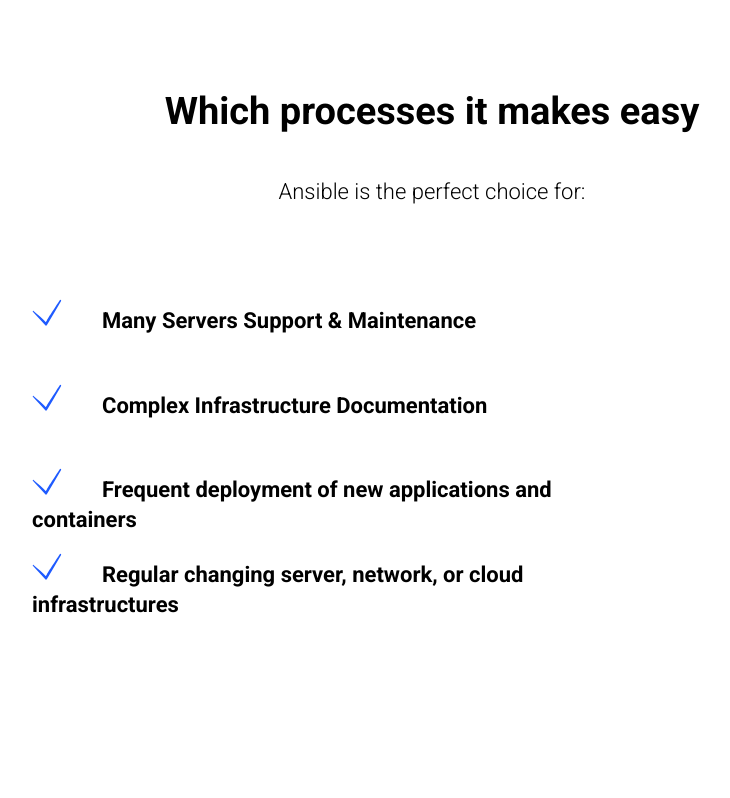
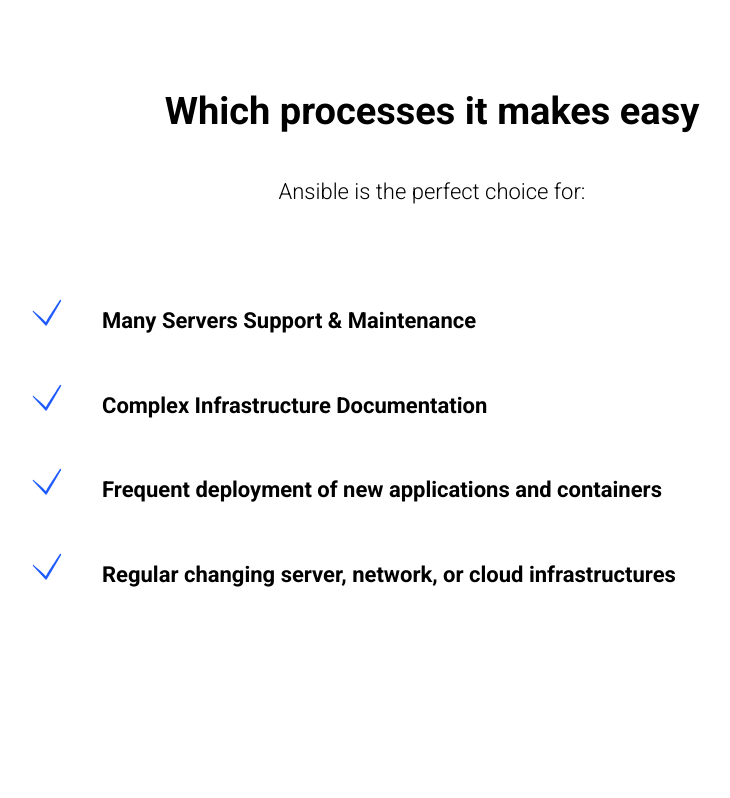
Before and after one commit to Nekishmyakish/TomskSoft, a plain HTML site: page index.html in a window 1280 px wide. Shown: the part 2404-3202 px from the top of the page, without its empty margins (208-938 px from the left). Drawn offline with Linux system fonts and the light colour scheme.

Commit message:
width deleted

```diff
--- a/style.css
+++ b/style.css
@@ -236,7 +236,6 @@
     height: 29.6px;
     margin-bottom: 55px;
     list-style: none;
-    width: 620px;
 }
 
 .processes__list_li:before {
```
